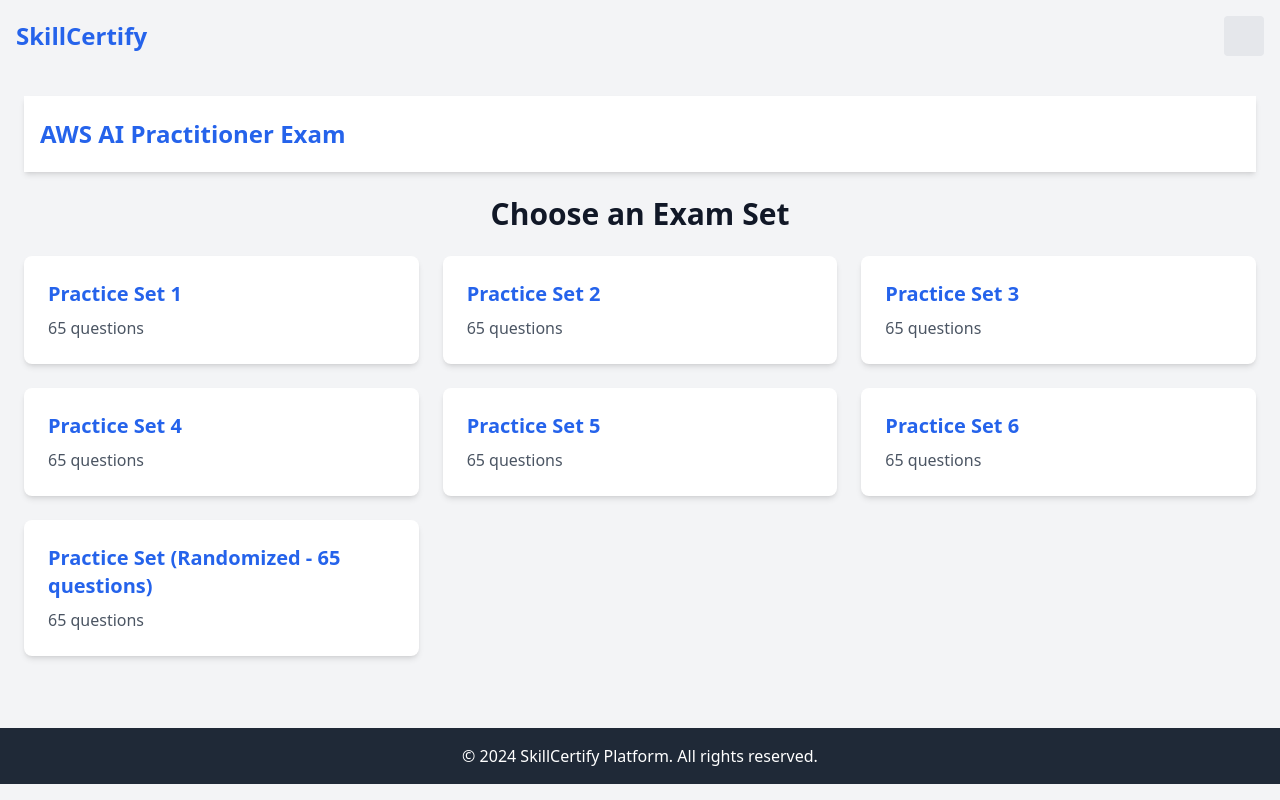
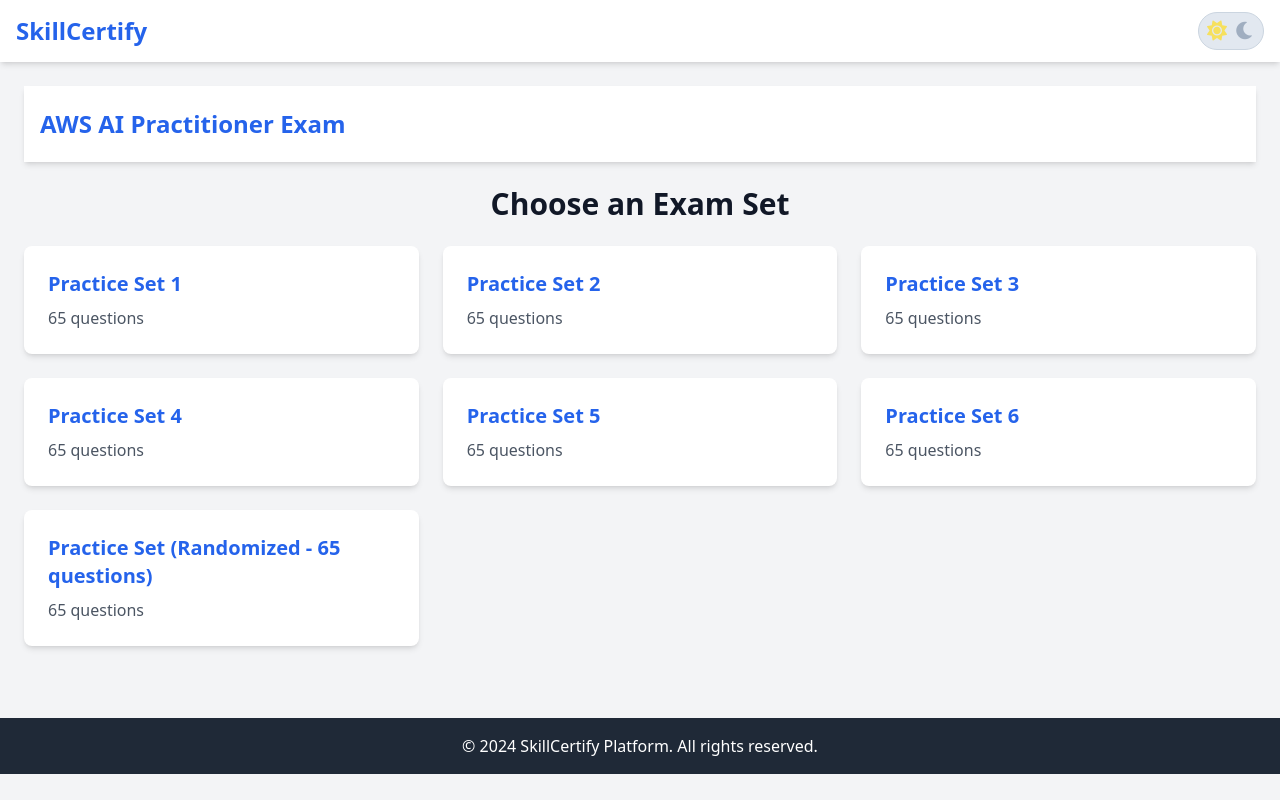
Before and after one commit to manojsatna31/SkillCertify, a Flask app: page /exam/aws in a window 1280 px wide. Run offline with Flask 3, Linux system fonts and the light colour scheme; some libraries are stand-ins or nearby versions.

Commit message:
Running Application - css issue Fixed - Dark Mode working as expected and enhance button look and feel

```diff
--- a/skillcertify_web_app/web_app/static/css/main.css
+++ b/skillcertify_web_app/web_app/static/css/main.css
@@ -1,23 +1,174 @@
-/* Custom styles for the SkillCertify Application */
+/* static/css/main.css */
 
+/* Base button styles */
 .btn {
-    @apply px-6 py-2 font-semibold rounded-lg shadow-md transition-all duration-200 focus:outline-none focus:ring-2 focus:ring-offset-2;
+    padding: 0.75rem 1.5rem;
+    font-weight: 600;
+    border-radius: 0.5rem;
+    transition: all 0.2s ease-in-out;
+    display: inline-flex;
+    align-items: center;
+    justify-content: center;
+    gap: 0.5rem;
 }
+
+.btn:hover:not(:disabled) {
+    transform: translateY(-1px);
+    box-shadow: 0 4px 10px rgba(0, 0, 0, 0.1);
+}
+
+.btn:focus:not(:disabled) {
+    outline: none;
+    box-shadow: 0 0 0 3px rgba(66, 153, 225, 0.5); /* Blue-600 with opacity */
+}
+
+/* Primary Button */
 .btn-primary {
-    @apply bg-blue-600 hover:bg-blue-700 text-white focus:ring-blue-500;
+    background-color: #3B82F6 !important; /* Blue-500 */
+    color: #FFFFFF !important;
 }
+
+.btn-primary:hover:not(:disabled) {
+    background-color: #2563EB !important; /* Blue-600 */
+}
+
+/* Secondary Button */
+.btn-secondary {
+    background-color: #6B7280 !important; /* Gray-500 */
+    color: #FFFFFF !important;
+}
+
+.btn-secondary:hover:not(:disabled) {
+    background-color: #4B5563 !important; /* Gray-600 */
+}
+
+/* Danger Button */
 .btn-danger {
-    @apply bg-red-600 hover:bg-red-700 text-white focus:ring-red-500;
+    background-color: #EF4444 !important; /* Red-500 */
+    color: #FFFFFF !important;
 }
+
+.btn-danger:hover:not(:disabled) {
+    background-color: #DC2626 !important; /* Red-600 */
+}
+
+/* Success Button */
 .btn-success {
-    @apply bg-green-600 hover:bg-green-700 text-white focus:ring-green-500;
+    background-color: #22C55E !important; /* Green-500 */
+    color: #FFFFFF !important;
 }
-.btn-secondary {
-    @apply bg-gray-600 hover:bg-gray-700 text-white focus:ring-gray-500;
+
+.btn-success:hover:not(:disabled) {
+    background-color: #16A34A !important; /* Green-600 */
 }
-.disabled-btn {
-    @apply disabled:bg-gray-400 disabled:cursor-not-allowed disabled:shadow-none;
+
+/* Disabled state */
+.btn:disabled, .disabled-btn {
+    opacity: 0.6;
+    cursor: not-allowed;
+    transform: none;
+    box-shadow: none;
 }
+
+/* Modal specific styles */
 .modal {
-    transition: opacity 0.3s ease-in-out, visibility 0.3s ease-in-out;
+    transition: visibility 0.3s ease-in-out, opacity 0.3s ease-in-out;
 }
+
+.modal.visible {
+    visibility: visible;
+    opacity: 1;
+}
+
+/* Dark mode styles */
+body.dark {
+    background-color: #1A202C; /* Gray-900 */
+    color: #E2E8F0; /* Gray-200 */
+}
+
+body.dark .bg-white {
+    background-color: #2D3748; /* Gray-800 */
+}
+
+body.dark .text-gray-900 {
+    color: #E2E8F0;
+}
+
+body.dark .text-gray-800 {
+    color: #E2E8F0;
+}
+
+body.dark .text-gray-700 {
+    color: #CBD5E0;
+}
+
+body.dark .text-gray-600 {
+    color: #A0AEC0;
+}
+
+body.dark .border-gray-200 {
+    border-color: #4A5568;
+}
+
+body.dark .shadow-md {
+    box-shadow: 0 4px 6px -1px rgba(0, 0, 0, 0.3), 0 2px 4px -1px rgba(0, 0, 0, 0.15);
+}
+
+body.dark .hover\\:bg-gray-100:hover {
+    background-color: #4A5568;
+}
+
+/* Specific dark mode adjustments for elements that don't auto-darken */
+body.dark .dark\\:bg-gray-800 { background-color: #2D3748 !important; }
+body.dark .dark\\:text-blue-400 { color: #90CDF4 !important; }
+body.dark .dark\\:text-gray-400 { color: #A0AEC0 !important; }
+body.dark .dark\\:border-gray-600 { border-color: #4A5568 !important; }
+body.dark .dark\\:hover\\:text-gray-200:hover { color: #E2E8F0 !important; }
+body.dark .dark\\:text-gray-300 { color: #CBD5E0 !important; }
+
+/* Styles for the dark/light mode toggle */
+.theme-switch {
+    cursor: pointer;
+    display: flex;
+    align-items: center;
+    gap: 0.5rem;
+    padding: 0.5rem;
+    border-radius: 9999px; /* Pill shape */
+    background-color: #E2E8F0; /* Light background for switch */
+    border: 1px solid #CBD5E0;
+    transition: all 0.3s ease;
+}
+
+.dark .theme-switch {
+    background-color: #4A5568; /* Darker background for switch */
+    border: 1px solid #2D3748;
+}
+
+.theme-switch .icon {
+    font-size: 1.25rem;
+    transition: color 0.3s ease;
+}
+
+.theme-switch .icon.sun {
+    color: #F6E05E; /* Yellow for sun */
+}
+
+.theme-switch .icon.moon {
+    color: #A0AEC0; /* Lighter gray for moon */
+}
+
+.theme-switch.dark .icon.sun {
+    color: #CBD5E0; /* Dim sun in dark mode */
+}
+
+.theme-switch.dark .icon.moon {
+    color: #F6E05E; /* Bright moon in dark mode */
+}
+
+.theme-switch:hover {
+    background-color: #CBD5E0;
+}
+
+.dark .theme-switch:hover {
+    background-color: #6B7280;
+}
--- a/skillcertify_web_app/web_app/templates/base.html
+++ b/skillcertify_web_app/web_app/templates/base.html
@@ -4,24 +4,23 @@
     <meta charset="UTF-8">
     <meta name="viewport" content="width=device-width, initial-scale=1.0">
     <title>{% block title %}SkillCertify{% endblock %}</title>
-    <script>
-        tailwind.config = {
-        darkMode: 'class'  // ✅ This enables manual theme control
-        };
-    </script>
     <script src="https://cdn.tailwindcss.com"></script>
+    <link rel="stylesheet" href="https://cdnjs.cloudflare.com/ajax/libs/font-awesome/6.0.0-beta3/css/all.min.css">
     <link rel="stylesheet" href="{{ url_for('static', filename='css/main.css') }}">
 </head>
-<body class="bg-gray-100 dark:bg-gray-900 text-gray-900 dark:text-white font-sans antialiased">
 
-<!--  <header class="flex justify-between items-center p-4">
-    <h1 class="text-2xl font-bold">SkillCertify</h1>
-    <button id="theme-toggle" class="bg-gray-200 dark:bg-gray-800 text-black dark:text-white p-2 rounded">
-      <svg id="theme-icon" class="h-6 w-6" fill="none" stroke="currentColor" viewBox="0 0 24 24"></svg>
+<body class="bg-gray-100 text-gray-900 font-sans antialiased">
+    <header class="bg-white dark:bg-gray-800 shadow-md sticky top-0 z-40">
+        <div class="container mx-auto px-4 py-3 flex justify-between items-center">
+            <a href="{{ url_for('main.home') }}">
+                <h1 id="header-title" class="text-xl md:text-2xl font-bold text-blue-600 dark:text-blue-400">SkillCertify</h1>
+            </a>
+            <button id="theme-toggle" class="theme-switch" aria-label="Toggle dark mode">
+                <i class="fas fa-sun icon sun"></i>
+                <i class="fas fa-moon icon moon"></i>
             </button>
-  </header>-->
-
-{% include 'components/header.html' %}
+        </div>
+    </header>
 
     <main class="container mx-auto p-4 md:p-6">
         {% block content %}{% endblock %}
@@ -29,51 +28,29 @@
 
     {% include 'components/footer.html' %}
 
-{% block scripts %}
+    {% block scripts %}{% endblock %}
+
     <script>
-  const toggle = document.getElementById('theme-toggle');
-  const html = document.documentElement;
+        // Theme toggle logic
+        const themeToggle = document.getElementById('theme-toggle');
+        const body = document.body;
 
-  // Explicitly sets theme to dark or light
-  function setTheme(theme) {
-    localStorage.setItem('theme', theme);
-    if (theme === 'dark') {
-      html.classList.add('dark');
-    } else {
-      html.classList.remove('dark');
-    }
-    updateIcon()
+        // Check for saved theme in localStorage or default to light
+        const currentTheme = localStorage.getItem('theme');
+        if (currentTheme === 'dark') {
+            body.classList.add('dark');
+            themeToggle.classList.add('dark');
         }
 
-  // Updates the icon depending on mode
-  function updateIcon() {
-    const isDark = html.classList.contains('dark');
-    const icon = document.getElementById('theme-icon');
-    icon.innerHTML = isDark
-      ? `<path stroke-linecap="round" stroke-linejoin="round" stroke-width="2"
-         d="M12 3v1m0 16v1m9-9h-1M4 12H3m16.24-6.24l-.71.71M6.34 17.66l-.71.71m12.02 0l-.71-.71M6.34 6.34l-.71-.71" />`
-      : `<path stroke-linecap="round" stroke-linejoin="round" stroke-width="2"
-         d="M12 3a9 9 0 00-9 9h9V3z" />`;
+        themeToggle.addEventListener('click', () => {
+            body.classList.toggle('dark');
+            themeToggle.classList.toggle('dark');
+            if (body.classList.contains('dark')) {
+                localStorage.setItem('theme', 'dark');
+            } else {
+                localStorage.setItem('theme', 'light');
             }
-
-  // Button toggle logic
-  toggle.addEventListener('click', () => {
-    const isCurrentlyDark = html.classList.contains('dark');
-    const newTheme = isCurrentlyDark ? 'light' : 'dark';
-    console.log('Toggling theme to:', newTheme);
-    setTheme(newTheme);
-    updateIcon();
-  });
-
-  // Load theme from localStorage
-  document.addEventListener('DOMContentLoaded', () => {
-    const savedTheme = localStorage.getItem('theme') || 'light';
-    console.log('Loaded saved theme:', savedTheme);
-    setTheme(savedTheme);
-    updateIcon();
         });
     </script>
-
-{% endblock %}
 </body>
 </html>
--- a/skillcertify_web_app/web_app/templates/macros/ui_macros.html
+++ b/skillcertify_web_app/web_app/templates/macros/ui_macros.html
@@ -3,18 +3,10 @@
   Purpose: Defines reusable functions (macros) for generating common UI elements.
   - `button`: Creates a styled button.
   - `set_selection_card`: Creates a card for the exam set selection screen.
+  - `topic_card`: Creates a card for displaying exam topics.
 #}
 
-{#
-  Generates a styled button.
-  - text: The text displayed on the button.
-  - style: 'primary', 'secondary', 'danger', 'success'. Defaults to 'secondary'.
-  - id: The HTML id attribute.
-  - classes: Any additional CSS classes to apply.
-  - disabled: Boolean to set the disabled attribute.
-  - attributes: A string of any extra HTML attributes (e.g., 'data-foo="bar"').
-#}
-{% macro button(text, style='secondary', id=None, classes='', disabled=False, attributes='') %}
+{% macro button(text, style='secondary', id=None, classes='', disabled=False, attributes='', icon_class=None) %}
     {% set style_map = {
         'primary': 'btn-primary',
         'danger': 'btn-danger',
@@ -24,20 +16,16 @@
     <button
         type="button"
         {% if id %}id="{{ id }}"{% endif %}
-        class="btn disabled-btn {{ style_map.get(style, 'btn-secondary') }} {{ classes }}"
+        class="btn {{ style_map.get(style, 'btn-secondary') }} {{ classes }}"
         {% if disabled %}disabled{% endif %}
         {{ attributes|safe }}
     >
+        {% if icon_class %}<i class="{{ icon_class }}"></i>{% endif %}
         {{ text }}
     </button>
 {% endmacro %}
 
 
-{#
-  Generates a card for the set selection screen.
-  - set_name: The key for the set (e.g., 'set_1').
-  - set_data: The dictionary containing set details like title and questions.
-#}
 {% macro set_selection_card(set_name, set_data) %}
     <button class="set-choice-btn block w-full text-left p-6 bg-white dark:bg-gray-800 rounded-lg shadow-md hover:shadow-xl hover:-translate-y-1 transform transition-all" data-set-name="{{ set_name }}">
         <h3 class="text-xl font-bold text-blue-600 dark:text-blue-400">{{ set_data.title }}</h3>
@@ -45,20 +33,15 @@
     </button>
 {% endmacro %}
 
-{% macro topic_card(id, title, description) %}
-  {% set icons = {
-      'python': '🐍',
-      'java': '☕',
-      'ai-ml': '🧠',
-      'cloud': '☁️',
-      'database': '🗄️',
-      'web-dev': '🌐'
-  } %}
-  {% set icon = icons.get(id, '📘') %}
-  <a href="{{ url_for('main.exam', topic_id=id) }}"
-     class="block p-6 bg-white dark:bg-gray-800 rounded-lg shadow hover:shadow-xl hover:-translate-y-1 transition-all">
-    <div class="text-5xl mb-4">{{ icon }}</div>
-    <h2 class="text-xl font-bold text-blue-600 dark:text-blue-400">{{ title }}</h2>
-    <p class="text-gray-600 dark:text-gray-300 mt-2">{{ description }}</p>
-  </a>
+{% macro topic_card(id, title, description, icon_class=None) %}
+<a href="{{ url_for('main.exam', topic_id=id) }}"
+   class="block p-6 bg-white dark:bg-gray-800 rounded-lg border border-gray-200 dark:border-gray-700 shadow-md hover:bg-gray-100 dark:hover:bg-gray-700 hover:shadow-lg transition-all transform hover:-translate-y-1 group">
+    <div class="flex items-center mb-2">
+        {% if icon_class %}
+        <i class="{{ icon_class }} text-4xl text-blue-500 dark:text-blue-400 mr-3 group-hover:scale-110 transition-transform"></i>
+        {% endif %}
+        <h5 class="text-2xl font-bold tracking-tight text-gray-900 dark:text-white">{{ title }}</h5>
+    </div>
+    <p class="font-normal text-gray-700 dark:text-gray-300">{{ description }}</p>
+</a>
 {% endmacro %}
--- a/skillcertify_web_app/web_app/templates/pages/exam.html
+++ b/skillcertify_web_app/web_app/templates/pages/exam.html
@@ -1,12 +1,9 @@
 {% extends "base.html" %}
+{% import 'macros/ui_macros.html' as ui_components %}
 
 {% block title %}{{ topic_title }} Exam - SkillCertify{% endblock %}
 
 {% block content %}
-    <!-- This template hosts the single-page application for the exam. -->
-    <!-- The site-wide header from base.html will not be shown here; the SPA has its own. -->
-
-    <!-- Header -->
     <header class="bg-white dark:bg-gray-800 shadow-md sticky top-0 z-40 mb-6">
         <div class="container mx-auto px-4 py-3 flex justify-between items-center">
             <h1 id="header-title" class="text-xl md:text-2xl font-bold text-blue-600 dark:text-blue-400">{{ topic_title }} Exam</h1>
@@ -17,89 +14,60 @@
         </div>
     </header>
 
-    <!-- Main Content Area for the SPA -->
     <main class="container mx-auto">
-        <!-- Screen 1: Set Selection -->
         <div id="set-selection-screen">
-            <h2 class="text-3xl font-bold mb-6 text-center">Choose an Exam Set</h2>
+            <h2 class="text-3xl font-bold mb-6 text-center dark:text-white">Choose an Exam Set</h2>
             <div id="set-selection-container" class="grid grid-cols-1 md:grid-cols-2 lg:grid-cols-3 gap-6"></div>
         </div>
 
-        <!-- Screen 2: Exam Start Confirmation -->
         <div id="exam-start-screen" class="hidden text-center py-10 relative">
-            <button id="back-to-sets-start-btn" class="absolute top-0 left-0 btn btn-secondary rounded-lg bg-blue-600 text-white !px-4 !py-1 text-sm">← Back to Sets</button>
-            <h2 id="start-screen-title" class="text-3xl font-bold mb-4"></h2>
+            {{ ui_components.button('← Back to Sets', style='secondary', id='back-to-sets-start-btn', classes='absolute top-0 left-0 text-sm') }}
+            <h2 id="start-screen-title" class="text-3xl font-bold mb-4 dark:text-white"></h2>
             <p id="start-screen-details" class="text-lg text-gray-600 dark:text-gray-400 mb-8"></p>
-            <button id="start-exam-btn" class="btn btn-primary rounded-lg bg-blue-600 text-white"> Start Exam </button>
+            {{ ui_components.button('Start Exam', style='primary', id='start-exam-btn') }}
         </div>
 
 
-        <!-- Screen 3: The Live Exam -->
         <div id="exam-screen" class="hidden">
             <div class="bg-white dark:bg-gray-800 p-6 rounded-lg shadow-lg">
                 <div class="flex justify-between items-center mb-4">
                     <h2 id="question-counter" class="text-lg font-semibold text-gray-600 dark:text-gray-400"></h2>
-                    <button id="back-to-sets-exam-btn" class="btn btn-secondary !px-3 !py-1 text-sm">← Back to Sets</button>
+                    {{ ui_components.button('← Back to Sets', style='secondary', id='back-to-sets-exam-btn', classes='!px-3 !py-1 text-sm') }}
                 </div>
-                <div id="question-text" class="text-xl font-medium mb-6"></div>
+                <div id="question-text" class="text-xl font-medium mb-6 dark:text-white"></div>
                 <div id="options-container" class="space-y-3"></div>
             </div>
             <div class="mt-6 flex justify-between items-center">
-                <button id="prev-btn" class="btn btn-secondary disabled-btn rounded-lg bg-blue-600 text-white ">Previous</button>
-                <button id="finish-exam-btn" class="btn btn-danger disabled-btn rounded-lg bg-blue-600 text-white">Finish Exam</button>
-                <button id="next-btn" class="btn btn-primary disabled-btn rounded-lg bg-blue-600 text-white">Next</button>
+                {{ ui_components.button('Previous', style='secondary', id='prev-btn', disabled=True) }}
+                {{ ui_components.button('Finish Exam', style='danger', id='finish-exam-btn', disabled=True) }}
+                {{ ui_components.button('Next', style='primary', id='next-btn', disabled=True) }}
             </div>
         </div>
 
-        <!-- Screen 4: Post-Exam Message -->
         <div id="post-exam-screen" class="hidden text-center">
-             <h2 id="final-message" class="text-3xl font-bold mb-8"></h2>
-             <button id="view-solutions-btn" class="btn btn-success rounded-lg bg-blue-600 text-white text-xl">View Detailed Report</button>
+             <h2 id="final-message" class="text-3xl font-bold mb-8 dark:text-white"></h2>
+             {{ ui_components.button('View Detailed Report', style='success', id='view-solutions-btn', classes='text-xl') }}
         </div>
 
-        <!-- Screen 5: The Detailed Report -->
         <div id="report-screen" class="hidden">
             <div class="text-center mb-8">
-                <a href="{{ url_for('main.home') }}" class="btn btn-secondary rounded-lg bg-blue-600 text-white !px-4 !py-1 text-sm float-left">← Back to Topics</a>
-                <h2 class="text-3xl font-bold">Exam Report</h2>
-                <p id="score-summary" class="text-2xl font-semibold mt-2"></p>
+                <a href="{{ url_for('main.home') }}" class="btn btn-secondary rounded-lg bg-blue-600 text-white !px-4 !py-1 text-sm float-left">← Back to Topics</a> {# This button can also be converted to a macro if needed elsewhere #}
+                <h2 class="text-3xl font-bold dark:text-white">Exam Report</h2>
+                <p id="score-summary" class="text-2xl font-semibold mt-2 dark:text-gray-300"></p>
             </div>
             <div id="report-container" class="space-y-4"></div>
         </div>
     </main>
 
-    <!-- Solution Modal -->
-    <div id="solution-modal" class="modal fixed inset-0 z-50 flex items-center justify-center bg-black/60 p-4 invisible opacity-0">
-        <div class="bg-white dark:bg-gray-800 rounded-lg shadow-2xl w-full max-w-3xl max-h-[90vh] overflow-y-auto" role="dialog" aria-modal="true">
-            <div class="p-6">
-                <div class="flex justify-between items-center mb-4 pb-4 border-b dark:border-gray-600">
-                    <h3 class="text-2xl font-bold">Solution Explanation</h3>
-                    <button id="modal-close-btn" class="text-gray-400 hover:text-gray-600 dark:hover:text-gray-200" aria-label="Close">
-                        <svg class="w-6 h-6" fill="none" stroke="currentColor" viewBox="0 0 24 24"><path stroke-linecap="round" stroke-linejoin="round" stroke-width="2" d="M6 18L18 6M6 6l12 12"></path></svg>
-                    </button>
-                </div>
-                <div id="modal-content" class="space-y-4">
-                    <h4 class="text-lg font-semibold" id="modal-question-text"></h4>
-                    <div id="modal-options-body" class="space-y-2"></div>
-                    <div>
-                        <h5 class="font-bold text-blue-600 dark:text-blue-400">Explanation:</h5>
-                        <p id="modal-explanation" class="mt-1 text-gray-700 dark:text-gray-300"></p>
-                    </div>
-                </div>
-            </div>
-        </div>
-    </div>
+    {% include 'components/modal.html' %}
 {% endblock %}
 
 
 {% block scripts %}
-    <!-- This block will be populated with the script tags needed for the exam page -->
-    <!-- 1. Data Island: Pass data from Flask/Jinja2 to the global window object -->
     <script>
         window.EXAM_DATA = {{ all_sets_data_json | safe }};
         window.TOPIC_TITLE = "{{ topic_title | e }}";
     </script>
 
-    <!-- 2. Link to our external JavaScript file, which will use the data above -->
     <script src="{{ url_for('static', filename='js/exam.js') }}"></script>
 {% endblock %}
```
Also changed, not shown: data/topics_manifest.json (+10 -5 lines), skillcertify_web_app/web_app/templates/components/_macros.html (deleted, +0 -36 lines), skillcertify_web_app/web_app/templates/pages/index.html (+5 -6 lines). Lines whose indentation alone changed are shown as unchanged.
